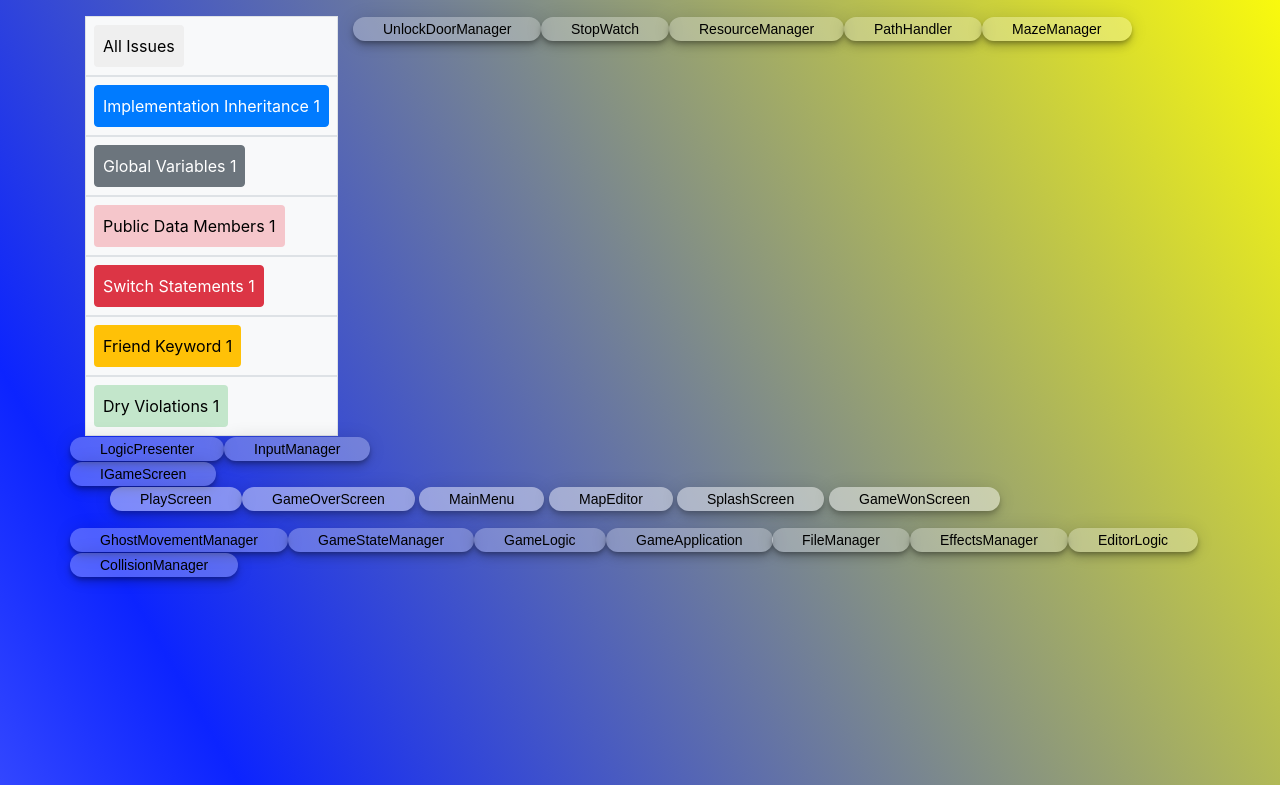
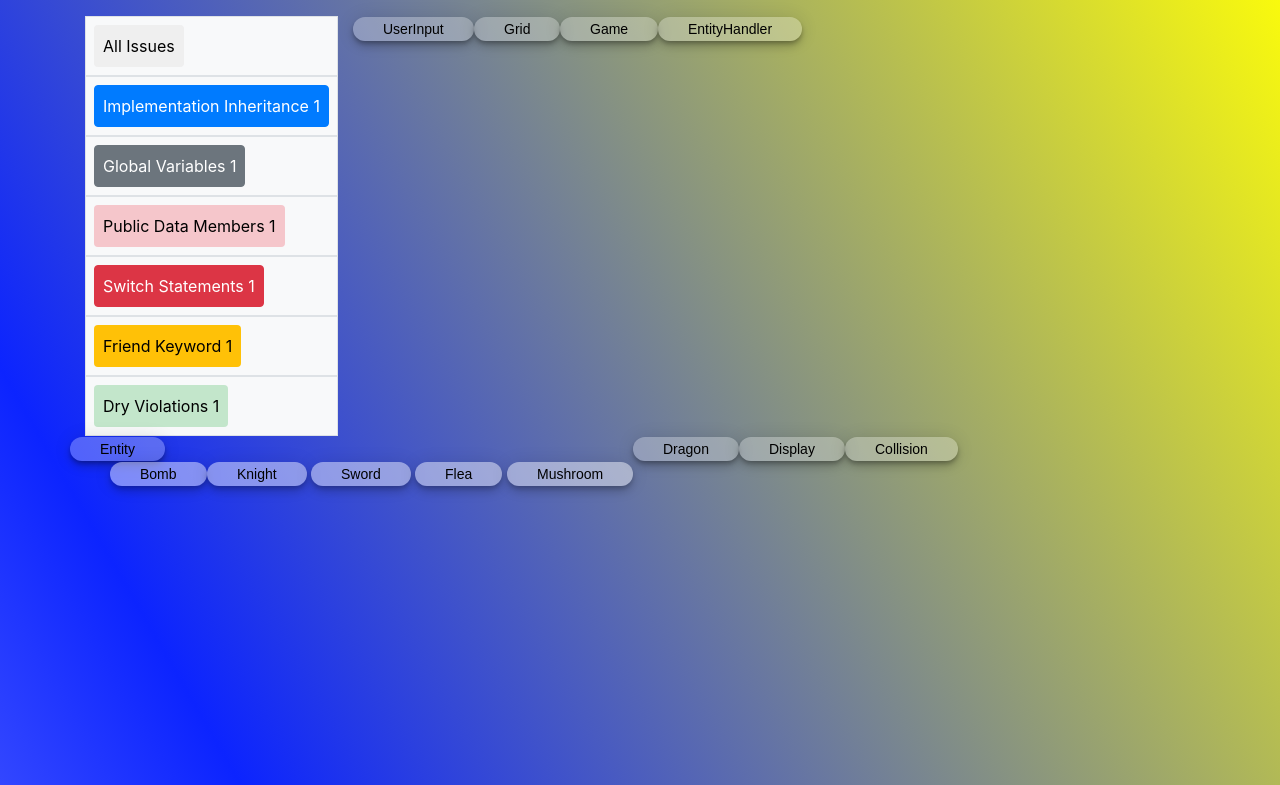
Before and after one commit to Ivy7493/C-_Code_Analysis, a Django app: template Student_Code_Analysis_C/fileSelect/templates/fileSelect/fileDisplay.html in a window 1280 px wide. Shown: the part 64-849 px from the top of the page. Run offline with Django 4.2, Linux system fonts and the light colour scheme; the template is opened without the code that fills it: most values are stand-ins (such as "Sample title", 1, 10 or a date in 2020); some libraries are stand-ins or nearby versions.

Commit message:
Added classname seperation but not integrated and fixed enumname cutting off bug

```diff
--- a/Student_Code_Analysis_C/fileSelect/templates/fileSelect/tree.html
+++ b/Student_Code_Analysis_C/fileSelect/templates/fileSelect/tree.html
@@ -1,64 +1,38 @@
 <div>
 <li><form method='post'>
-{% csrf_token %}<input type='hidden' name='issue' value='implementation' /><button id='buttonList' type='submit' value='UnlockDoorManager.h' name='key' formaction='displayCode/'>UnlockDoorManager</button></form></li>
+{% csrf_token %}<input type='hidden' name='issue' value='implementation' /><button id='buttonList' type='submit' value='UserInput.h' name='key' formaction='displayCode/'>UserInput</button></form></li>
 </div><div>
 <li><form method='post'>
-{% csrf_token %}<input type='hidden' name='issue' value='implementation' /><button id='buttonList' type='submit' value='StopWatch.h' name='key' formaction='displayCode/'>StopWatch</button></form></li>
+{% csrf_token %}<input type='hidden' name='issue' value='implementation' /><button id='buttonList' type='submit' value='Grid.h' name='key' formaction='displayCode/'>Grid</button></form></li>
 </div><div>
 <li><form method='post'>
-{% csrf_token %}<input type='hidden' name='issue' value='implementation' /><button id='buttonList' type='submit' value='ResourceManager.h' name='key' formaction='displayCode/'>ResourceManager</button></form></li>
+{% csrf_token %}<input type='hidden' name='issue' value='implementation' /><button id='buttonList' type='submit' value='Game.h' name='key' formaction='displayCode/'>Game</button></form></li>
 </div><div>
 <li><form method='post'>
-{% csrf_token %}<input type='hidden' name='issue' value='implementation' /><button id='buttonList' type='submit' value='PathHandler.h' name='key' formaction='displayCode/'>PathHandler</button></form></li>
+{% csrf_token %}<input type='hidden' name='issue' value='implementation' /><button id='buttonList' type='submit' value='EntityHandler.h' name='key' formaction='displayCode/'>EntityHandler</button></form></li>
 </div><div>
 <li><form method='post'>
-{% csrf_token %}<input type='hidden' name='issue' value='implementation' /><button id='buttonList' type='submit' value='MazeManager.h' name='key' formaction='displayCode/'>MazeManager</button></form></li>
-</div><div>
-<li><form method='post'>
-{% csrf_token %}<input type='hidden' name='issue' value='implementation' /><button id='buttonList' type='submit' value='LogicPresenter.h' name='key' formaction='displayCode/'>LogicPresenter</button></form></li>
-</div><div>
-<li><form method='post'>
-{% csrf_token %}<input type='hidden' name='issue' value='implementation' /><button id='buttonList' type='submit' value='InputManager.h' name='key' formaction='displayCode/'>InputManager</button></form></li>
-</div><div>
-<li><form method='post'>
-{% csrf_token %}<input type='hidden' name='issue' value='implementation' /><button id='buttonList' type='submit' value='IGameScreen.h' name='key' formaction='displayCode/'>IGameScreen</button></form></li>
+{% csrf_token %}<input type='hidden' name='issue' value='implementation' /><button id='buttonList' type='submit' value='Entity.h' name='key' formaction='displayCode/'>Entity</button></form></li>
 
 <ul>
 <li><form method='post'>
-{% csrf_token %}<input type='hidden' name='issue' value='implementation' /><button id='buttonList' type='submit' value='PlayScreen.h' name='key' formaction='displayCode/'>PlayScreen</button></form></li><li><form method='post'>
-{% csrf_token %}<input type='hidden' name='issue' value='implementation' /><button id='buttonList' type='submit' value='GameOverScreen.h'name='key' formaction='displayCode/'>GameOverScreen</button></form></li>
+{% csrf_token %}<input type='hidden' name='issue' value='implementation' /><button id='buttonList' type='submit' value='Bomb.h' name='key' formaction='displayCode/'>Bomb</button></form></li><li><form method='post'>
+{% csrf_token %}<input type='hidden' name='issue' value='implementation' /><button id='buttonList' type='submit' value='Knight.h'name='key' formaction='displayCode/'>Knight</button></form></li>
 <li><form method='post'>
-{% csrf_token %}<input type='hidden' name='issue' value='implementation' /><button id='buttonList' type='submit' value='MainMenu.h'name='key' formaction='displayCode/'>MainMenu</button></form></li>
+{% csrf_token %}<input type='hidden' name='issue' value='implementation' /><button id='buttonList' type='submit' value='Sword.h'name='key' formaction='displayCode/'>Sword</button></form></li>
 <li><form method='post'>
-{% csrf_token %}<input type='hidden' name='issue' value='implementation' /><button id='buttonList' type='submit' value='MapEditor.h'name='key' formaction='displayCode/'>MapEditor</button></form></li>
+{% csrf_token %}<input type='hidden' name='issue' value='implementation' /><button id='buttonList' type='submit' value='Flea.h'name='key' formaction='displayCode/'>Flea</button></form></li>
 <li><form method='post'>
-{% csrf_token %}<input type='hidden' name='issue' value='implementation' /><button id='buttonList' type='submit' value='SplashScreen.h'name='key' formaction='displayCode/'>SplashScreen</button></form></li>
-<li><form method='post'>
-{% csrf_token %}<input type='hidden' name='issue' value='implementation' /><button id='buttonList' type='submit' value='GameWonScreen.h'name='key' formaction='displayCode/'>GameWonScreen</button></form></li>
+{% csrf_token %}<input type='hidden' name='issue' value='implementation' /><button id='buttonList' type='submit' value='Mushroom.h'name='key' formaction='displayCode/'>Mushroom</button></form></li>
 </ul>
 </div><div><li><form method='post'>
-{% csrf_token %}<input type='hidden' name='issue' value='implementation' /><button id='buttonList' type='submit' value='GhostMovementManager.h' name='key' formaction='displayCode/'>GhostMovementManager</button></form></li>
+{% csrf_token %}<input type='hidden' name='issue' value='implementation' /><button id='buttonList' type='submit' value='Dragon.h' name='key' formaction='displayCode/'>Dragon</button></form></li>
 </div>
 <div><li><form method='post'>
-{% csrf_token %}<input type='hidden' name='issue' value='implementation' /><button id='buttonList' type='submit' value='GameStateManager.h' name='key' formaction='displayCode/'>GameStateManager</button></form></li>
+{% csrf_token %}<input type='hidden' name='issue' value='implementation' /><button id='buttonList' type='submit' value='Display.h' name='key' formaction='displayCode/'>Display</button></form></li>
 </div>
 <div><li><form method='post'>
-{% csrf_token %}<input type='hidden' name='issue' value='implementation' /><button id='buttonList' type='submit' value='GameLogic.h' name='key' formaction='displayCode/'>GameLogic</button></form></li>
-</div>
-<div><li><form method='post'>
-{% csrf_token %}<input type='hidden' name='issue' value='implementation' /><button id='buttonList' type='submit' value='GameApplication.h' name='key' formaction='displayCode/'>GameApplication</button></form></li>
-</div>
-<div><li><form method='post'>
-{% csrf_token %}<input type='hidden' name='issue' value='implementation' /><button id='buttonList' type='submit' value='FileManager.h' name='key' formaction='displayCode/'>FileManager</button></form></li>
-</div>
-<div><li><form method='post'>
-{% csrf_token %}<input type='hidden' name='issue' value='implementation' /><button id='buttonList' type='submit' value='EffectsManager.h' name='key' formaction='displayCode/'>EffectsManager</button></form></li>
-</div>
-<div><li><form method='post'>
-{% csrf_token %}<input type='hidden' name='issue' value='implementation' /><button id='buttonList' type='submit' value='EditorLogic.h' name='key' formaction='displayCode/'>EditorLogic</button></form></li>
-</div>
-<div><li><form method='post'>
-{% csrf_token %}<input type='hidden' name='issue' value='implementation' /><button id='buttonList' type='submit' value='CollisionManager.h' name='key' formaction='displayCode/'>CollisionManager</button></form></li>
+{% csrf_token %}<input type='hidden' name='issue' value='implementation' /><button id='buttonList' type='submit' value='Collision.h' name='key' formaction='displayCode/'>Collision</button></form></li>
 </div>
 
 </li></ul>
```
Also changed, not shown: Student_Code_Analysis_C/ProcessController.py (+8 -1 lines), Student_Code_Analysis_C/switchService.py (+29 -9 lines), 1 other file.
